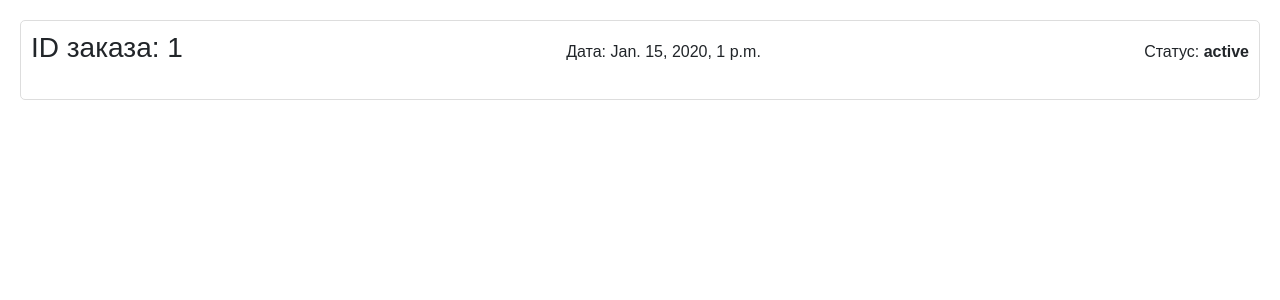
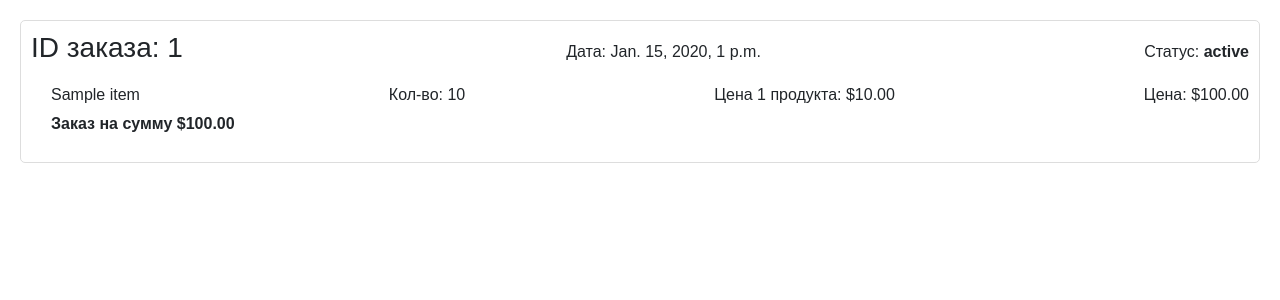
Before and after one commit to afreeone0/electron, a Django app: page /orders/orders_archive/ in a window 1280 px wide. Shown: the part 132-432 px from the top of the page. Run offline with Django 4.2, Linux system fonts and the light colour scheme; a user stored in the database is signed in; tables that the repository leaves empty hold one stand-in row (values such as "Sample post"); some libraries are stand-ins or nearby versions.

Commit message:
now you cannot make more than 3 orders being processing and get paid on deliver

```diff
--- a/electron/orders/templates/orders/orders_archive.html
+++ b/electron/orders/templates/orders/orders_archive.html
@@ -22,14 +22,15 @@
             <div class="order-details">
                 <ul class="order-products">
 
-                    {% for item in order.orderitem_set.all %}
+                    {% for item in order.orderItems.all %}
                    <li>
                        <span class="product-name">{{item.name}}</span>
                        <span class="product-qty">Кол-во: {{ item.quantity }}</span>
-                       <span class="product-price">Цена: ${{ item.price }}</span>
-                       <span class="product-price">Итоговая цена: ${{ item.products_price }}</span>
+                       <span class="product-price">Цена 1 продукта: ${{ item.price }}</span>
+                       <span class="product-price">Цена: ${{ item.products_price }}</span>
                     </li>
                     {% endfor %}
+                    <li><strong>Заказ на сумму ${{order.orderItems.total_price}}</strong></li>
 
                 </ul>
             </div>
--- a/electron/orders/views.py
+++ b/electron/orders/views.py
@@ -50,6 +50,10 @@ class MakeOrderView(LoginRequiredMixin, FormView):
                 cart_items = Cart.objects.filter(user=user)
 
                 if cart_items.exists():
+                    if len(Order.objects.filter(user=user, status='В обработке', payment_on_get=True)) > 2:
+                        raise ValidationError('Слишком много заказов, которые находятся в обработке '
+                                              'и оплачиваются при получении')
+
                     order = Order.objects.create(
                         user=user,
                         phone_number=form.cleaned_data['phone_number'],
```
